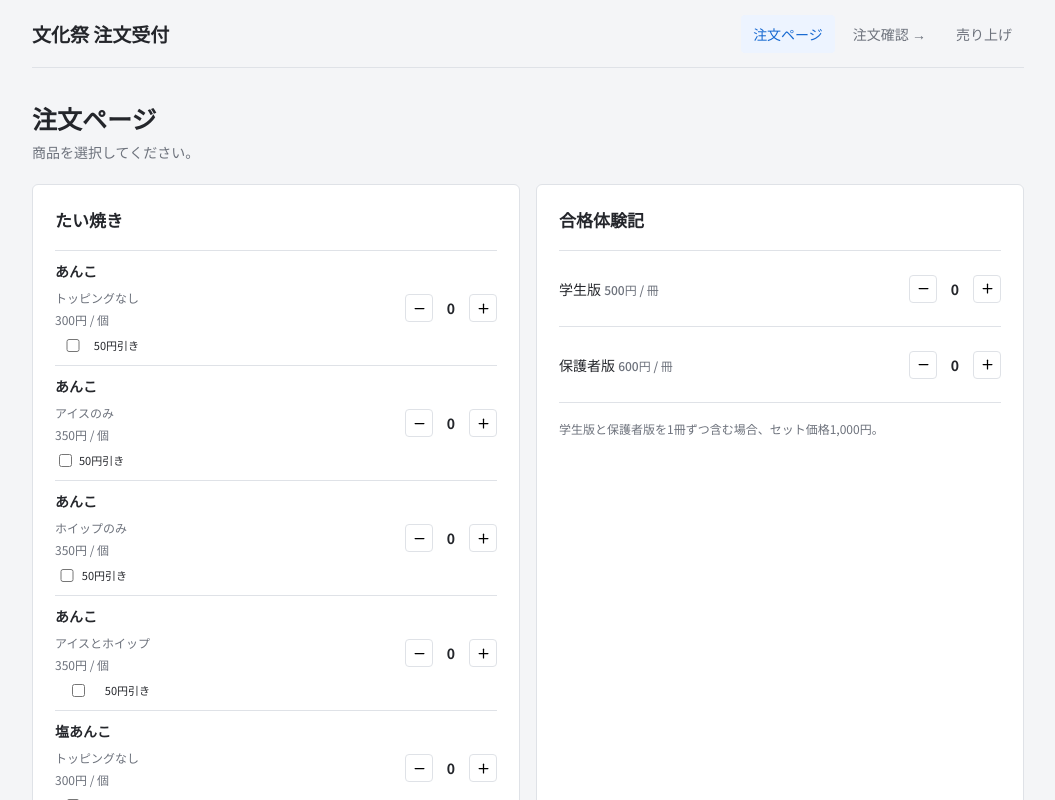
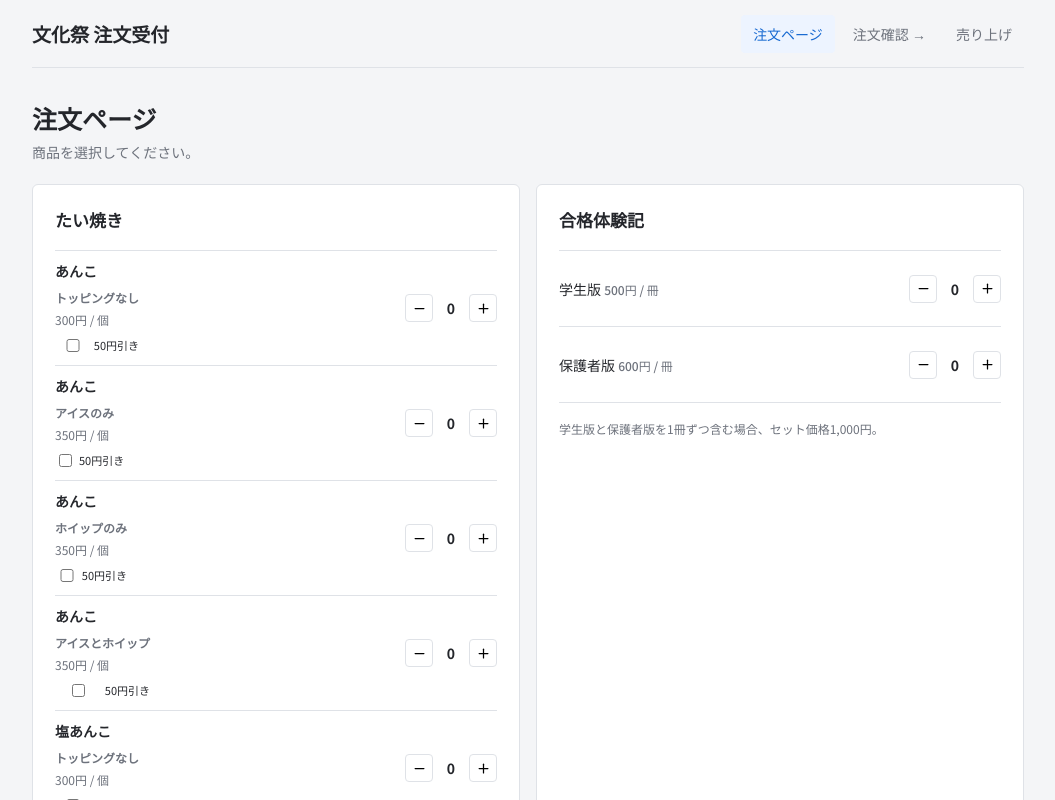
Before and after one commit to hatomugispecial/taiyaki-festival-orders, a Next.js app: page / in a window 1280 px wide. Shown: the top 800 px of the page, without its empty margins (112-1167 px from the left). Built offline with nearby package versions, Linux system fonts and the light colour scheme.

Commit message:
Emphasize topping labels

```diff
--- a/app/orders.css
+++ b/app/orders.css
@@ -1,4 +1,4 @@
- .topping-label{display:block;color:var(--muted);font-size:12px;margin-top:3px}
+ .topping-label{display:block;color:var(--text);font-size:12px;font-weight:700;margin-top:3px}
 .item-follow {
 	display: flex;
 	align-items: center;
```
